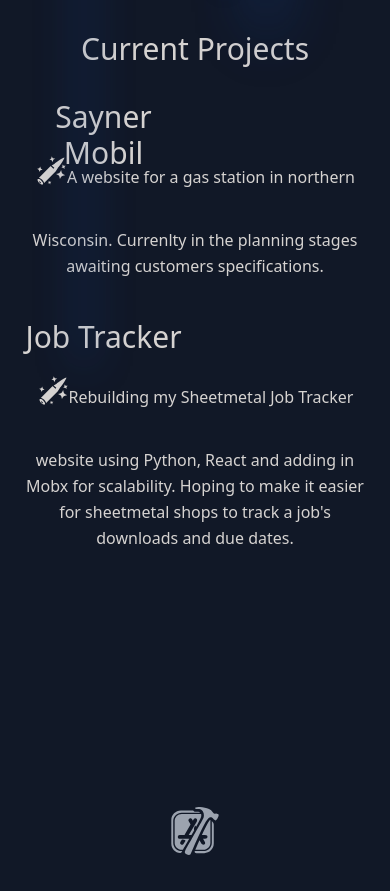
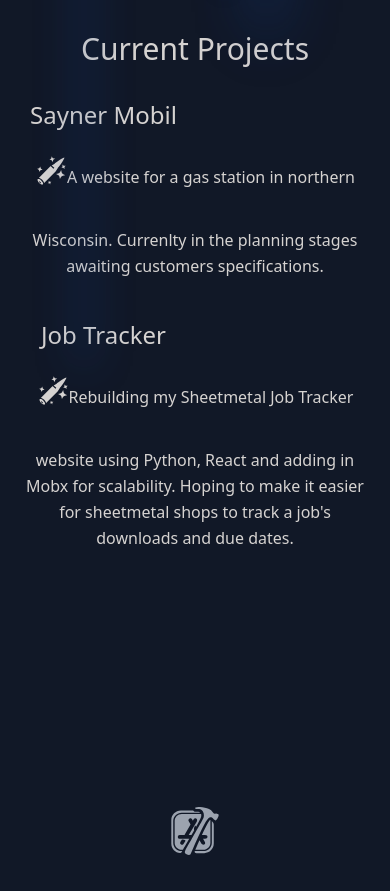
Before and after one commit to J-Gulledge19/Portfolio, a React (Create React App) app: page / in a window 390 px wide. Shown: the part 1343-2234 px from the top of the page. Built offline with nearby package versions, Linux system fonts and the light colour scheme.

Commit message:
Fixed headers in current work for small screens

```diff
--- a/src/components/Currentwork.js
+++ b/src/components/Currentwork.js
@@ -11,11 +11,11 @@ export default function CurrentWork() {
           <h1 className="sm:text-4xl text-3xl font-medium title-font mb-4 text-stone-300">
             Current Projects
           </h1>
-            <h1 className="grid grid-cols-2 gap-4 place-content-start h-8 sm:text-2xl text-3xl font-medium title-font mt-4 text-stone-300">Sayner Mobil</h1>
+            <h1 className="grid grid-cols-2 gap-4 place-content-start h-8 sm:text-2xl text-2xl font-medium title-font mt-4 text-stone-300">Sayner Mobil</h1>
           <p className="lg:w-2/3 mx-auto leading-relaxed text-base text-stone-300">
             <GiSilverBullet className="w-8 h-20 inline-block mb-4"/>A website for a gas station in northern Wisconsin. Currenlty in the planning stages awaiting customers specifications.</p>
             <br></br>
-            <h1 className="grid grid-cols-2 gap-4 place-content-start h-8 sm:text-2xl text-3xl font-medium title-font mt-4 text-stone-300">Job Tracker</h1>
+            <h1 className="grid grid-cols-2 gap-4 place-content-start h-8 sm:text-2xl text-2xl font-medium title-font mt-4 text-stone-300">Job Tracker</h1>
             <p className="lg:w-2/3 mx-auto leading-relaxed text-base text-stone-300">
             <GiSilverBullet className="w-8 h-20 inline-block mb-4"/>Rebuilding my Sheetmetal Job Tracker website using Python, React and adding in Mobx for scalability. Hoping to make it easier for sheetmetal shops to track a job's downloads and due dates.
           </p>
```
